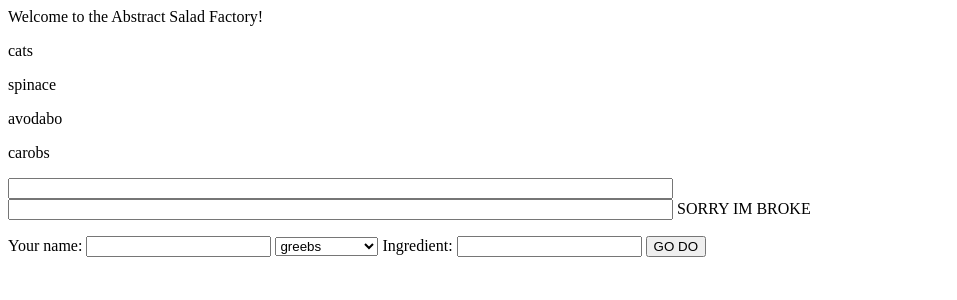
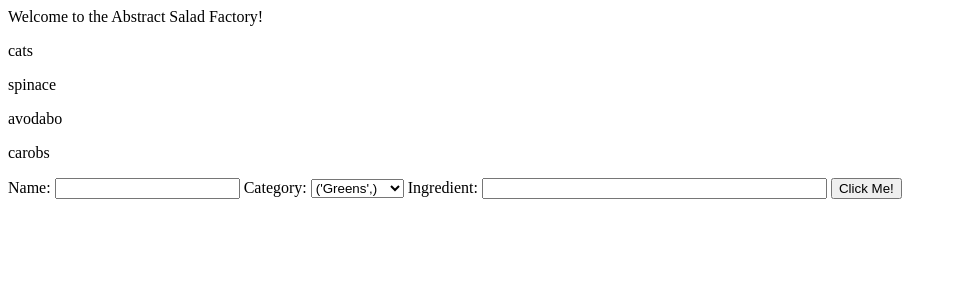
Before and after one commit to asinghamgoodwin/AbstractSalad, a Flask app: page / in a window 1280 px wide. Shown: the top 300 px of the page, without its empty margins (0-957 px from the left). Run offline with Flask 2, Linux system fonts and the light colour scheme; data comes from the database, SQL or seed files in the repository; parts of the project's set-up code (start-up, migrations or seed data) failed here and were passed over.

Commit message:
wednesday's work

```diff
--- /dev/null
+++ b/config.py
@@ -0,0 +1,2 @@
+WTF_CRSF_ENABLED = True
+SECRET_KEY = 'sldfkasldj'
--- a/templates/index.html
+++ b/templates/index.html
@@ -9,13 +9,14 @@
             <p> {{ing}} </p>
         {% endfor %}
 
-        <form action="" method="post" name="hello">
+        <form action="" method="post">
             {{ form.hidden_tag() }}
-            {{ form.name(size=80) }}<br>
-            {{ form.ingredient(size=80) }}
-SORRY IM BROKE
+            Name: {{ form.name(size=20) }}
+            Category: {{form.category}}
+            Ingredient: {{ form.ingredient(size=40) }}
+            <input type = "submit" value = "Click Me!">
         </form>
-        <form>
+        <!-- <form>
             Your name:
             <input type="text" name="name">
             <select name="category">
@@ -26,6 +27,6 @@ SORRY IM BROKE
             Ingredient:
             <input type="text" name="ingredient">
             <button>GO DO</button>
-        </form>
+        </form>             -->
     </body>
 </html>
--- a/views.py
+++ b/views.py
@@ -2,32 +2,58 @@
 from flask import Flask, render_template, g
 import sqlite3
 from flask.ext.wtf import Form
-from wtforms import StringField
-from wtforms import DataRequired
+from wtforms import StringField, SelectField
+from wtforms.validators import DataRequired, Optional
+from models import *
 
 app = Flask(__name__)
+app.config.from_object("config")
 
 class SaladForm(Form):
+    # with app.app_context():
+    #     db = get_db()
+    #     with db:
+    #         cur = db.cursor()
+    #         cur.execute('SELECT category from category')
+    #         categoryList = cur.fetchall()
+
     name = StringField('name', validators=[DataRequired()])
+    category = SelectField('category', validators=[Optional()])
     ingredient = StringField('ingredient', validators=[DataRequired()])
 
+    def add_category_choices(self, category_tuples):
+        self.category.choices = category_tuples
+
 @app.route('/')
-@app.route('/index')
+@app.route('/index', methods = ["GET", "POST"])
 def index():
-    form = SaladForm()
-    pretend_ingredients = ["cats", "spinace", "avodabo", "carobs"]
-    pretend_categories = ["greebs", "vebebbggeez", "FROOBs"]
+    db = get_db()
+    with db:
+        cur = db.cursor()
+        form = SaladForm()
+        pretend_ingredients = ["cats", "spinace", "avodabo", "carobs"]
+        pretend_categories = ["greebs", "vebebbggeez", "FROOBs"]
 
-    if form.validate_on_submit():
-        return render_template('index.html',
-                form=form,
-                ingredient_list=pretend_ingredients,
-                categories=pretend_categories)
-    else:
-        return render_template('index.html',
-                form=form,
-                ingredient_list=pretend_ingredients,
-                categories=pretend_categories)
+        cur.execute('SELECT category from category')
+        categoryList = cur.fetchall()
+        category_tuples = [(x,x) for x in categoryList]
+        form.add_category_choices(category_tuples)
+
+        if form.validate_on_submit():
+            print "I validated on submit"
+            cur.execute('insert into Ingredient (person, category, ingredient) values (?, ?, ?)',
+                        [form.name.data, form.category.data, form.ingredient.data])
+
+            print categoryList
+            print form.name.data
+            print form.category.data
+        else:
+            print "I didn't validate"
+    db.close()
+    return render_template('index.html',
+            form=form,
+            ingredient_list=pretend_ingredients,
+            categories=pretend_categories)
 
 
 def get_categories():
```
Also changed, not shown: schema.sql (+8 -8 lines), salad.db.
